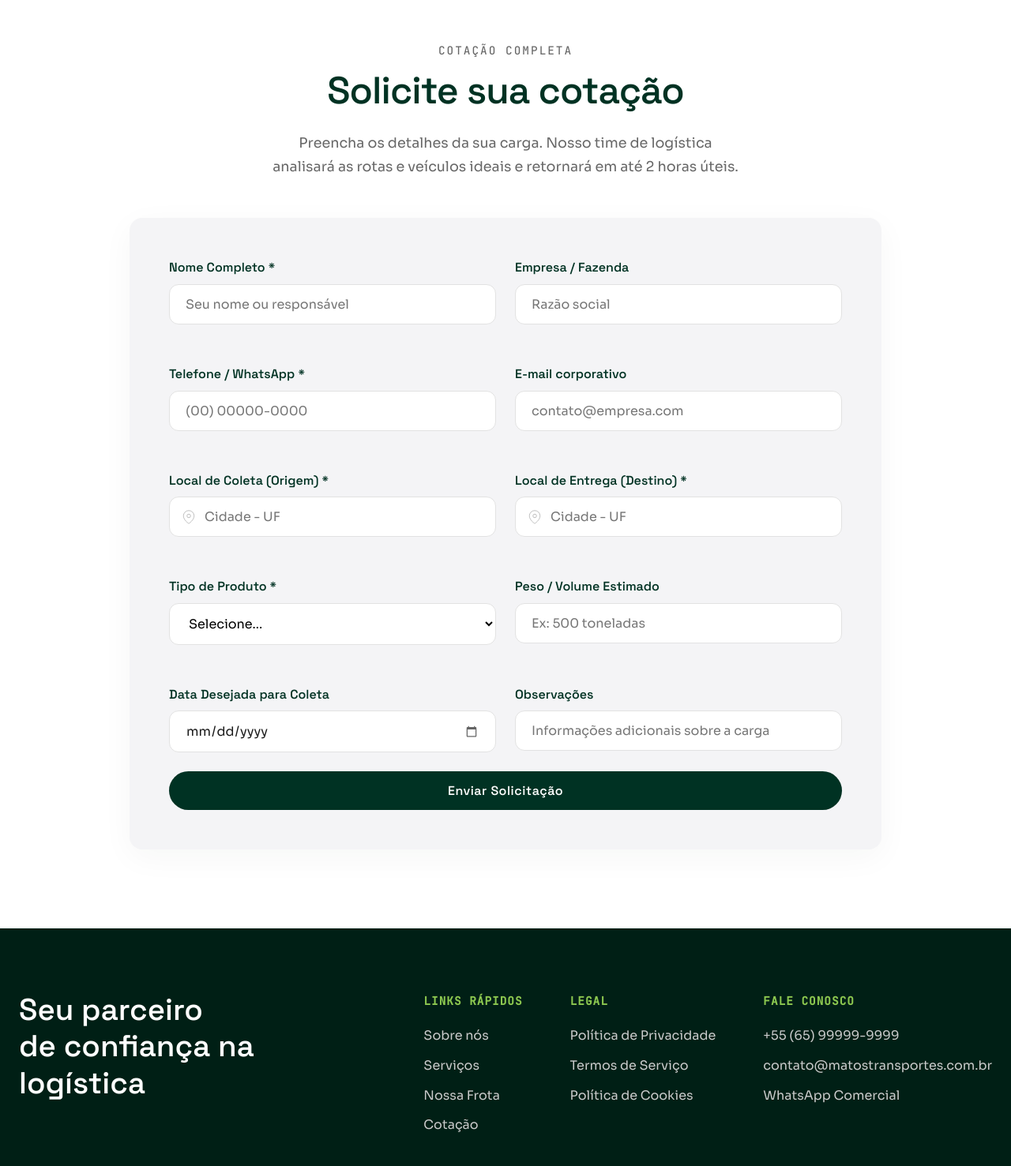
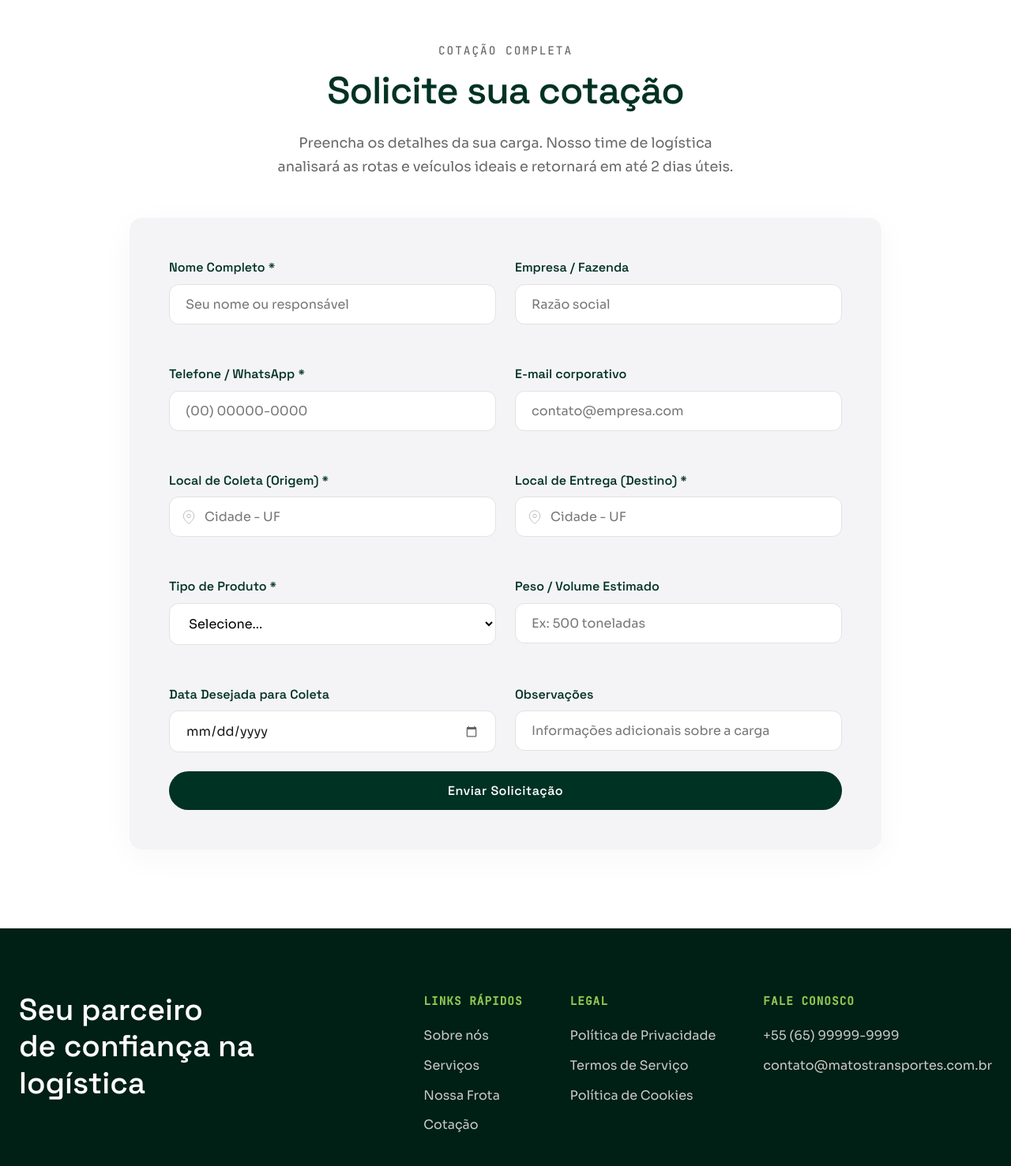
Before and after one commit to marinassf/matostransportes, a plain HTML site: page index.html in a window 1280 px wide. Shown: the part 5706-7183 px from the top of the page at 79% size. Drawn offline with Linux system fonts and the light colour scheme; a web font is replaced by a local one.

Commit message:
update site

```diff
--- a/index.html
+++ b/index.html
@@ -418,7 +418,7 @@
                 <span class="section-label">Cotação Completa</span>
                 <h2 class="section-title">Solicite sua cotação</h2>
                 <p class="cotacao__desc">Preencha os detalhes da sua carga. Nosso time de logística analisará as rotas e
-                    veículos ideais e retornará em até 2 horas úteis.</p>
+                    veículos ideais e retornará em até 2 dias úteis.</p>
             </div>
 
             <!--
@@ -572,8 +572,6 @@
                             <li><a href="tel:+5565999999999">+55 (65) 99999-9999</a></li>
                             <li><a href="mailto:contato@matostransportes.com.br">contato@matostransportes.com.br</a>
                             </li>
-                            <li><a href="https://wa.me/5565999999999" target="_blank" rel="noopener noreferrer">WhatsApp
-                                    Comercial</a></li>
                         </ul>
                     </div>
                 </div>
```
